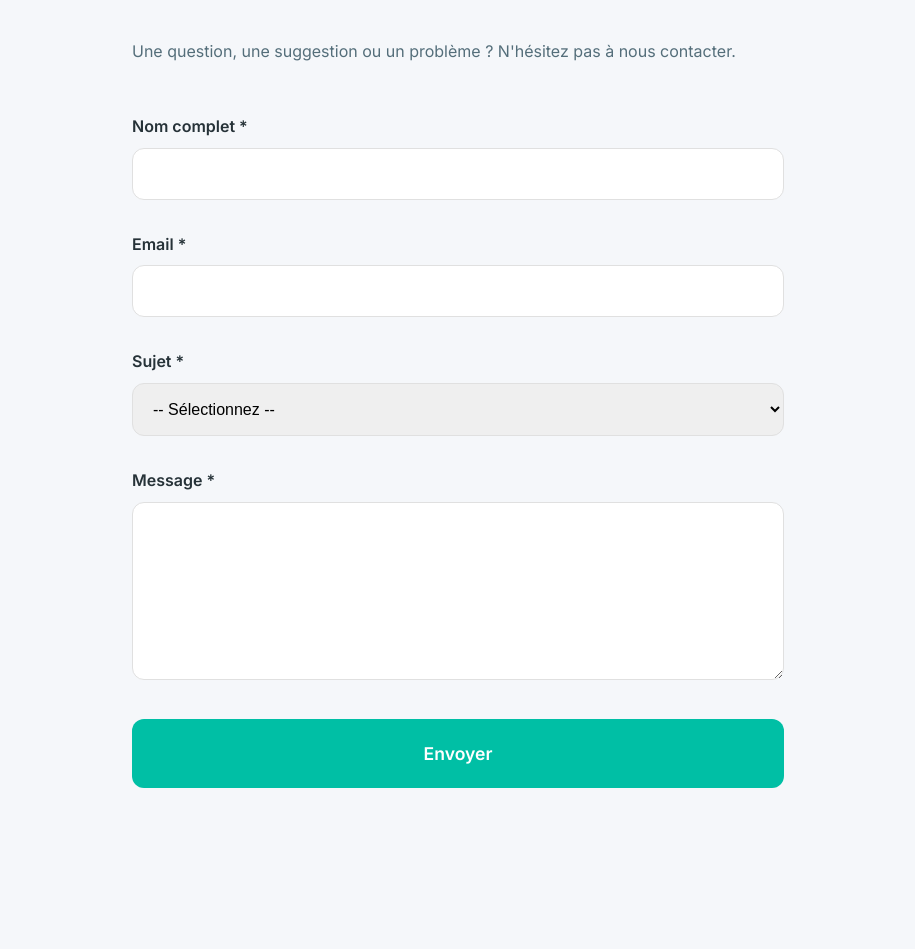
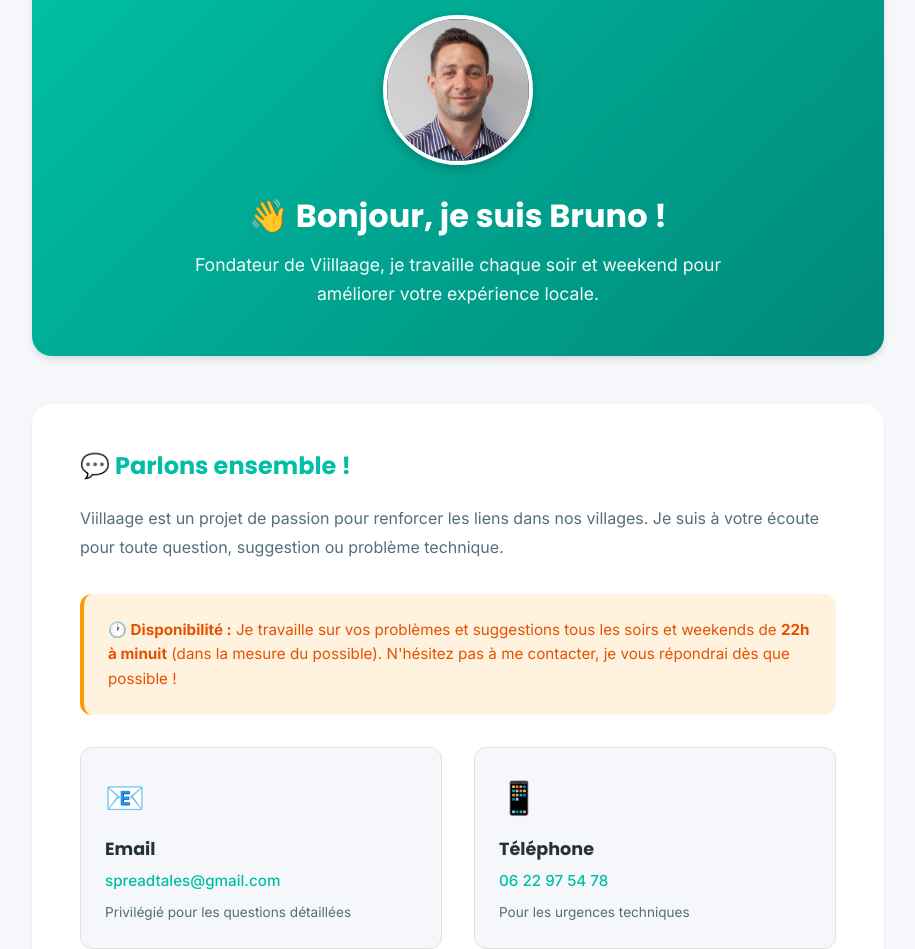
Before and after one commit to CouronneLymphe6/Viillaage, a Next.js app: page /contact in a window 1280 px wide. Shown: the part 150-1099 px from the top of the page, without its empty margins (182-1097 px from the left). Before the commit the page ends 986 px from the top, so only its background shows below. Built offline with nearby package versions, Linux system fonts and the light colour scheme.

Commit message:
feat: Personal founder contact page with photo and direct contact info

```diff
--- a/src/app/(legal)/contact/page.tsx
+++ b/src/app/(legal)/contact/page.tsx
@@ -1,50 +1,13 @@
 'use client';
 
-import { useState } from 'react';
 import { useRouter } from 'next/navigation';
+import Image from 'next/image';
 
 export default function Contact() {
     const router = useRouter();
-    const [formData, setFormData] = useState({
-        name: '',
-        email: '',
-        subject: '',
-        message: ''
-    });
-    const [submitted, setSubmitted] = useState(false);
-    const [loading, setLoading] = useState(false);
-    const [error, setError] = useState('');
-
-    const handleSubmit = async (e: React.FormEvent) => {
-        e.preventDefault();
-        setLoading(true);
-        setError('');
-
-        try {
-            const response = await fetch('/api/contact', {
-                method: 'POST',
-                headers: { 'Content-Type': 'application/json' },
-                body: JSON.stringify(formData)
-            });
-
-            const data = await response.json();
-
-            if (!response.ok) {
-                throw new Error(data.error || 'Erreur lors de l\'envoi');
-            }
-
-            setSubmitted(true);
-            setFormData({ name: '', email: '', subject: '', message: '' });
-            setTimeout(() => setSubmitted(false), 5000);
-        } catch (err: any) {
-            setError(err.message || 'Une erreur est survenue');
-        } finally {
-            setLoading(false);
-        }
-    };
 
     return (
-        <div style={{ maxWidth: '700px', margin: '0 auto', padding: 'var(--spacing-xl) var(--spacing-md)' }}>
+        <div style={{ maxWidth: '900px', margin: '0 auto', padding: 'var(--spacing-xl) var(--spacing-md)' }}>
             {/* Back Button */}
             <button
                 onClick={() => router.back()}
@@ -74,129 +37,262 @@
                 ← Retour
             </button>
 
-            <h1 style={{ marginBottom: 'var(--spacing-lg)', color: 'var(--primary)' }}>
-                Nous Contacter
-            </h1>
-
-            <p style={{ lineHeight: '1.8', color: 'var(--text-secondary)', marginBottom: 'var(--spacing-xl)' }}>
-                Une question, une suggestion ou un problème ? N'hésitez pas à nous contacter.
-            </p>
-
-            {submitted && (
+            {/* Hero Section with Photo */}
             <div style={{
-                    padding: 'var(--spacing-md)',
-                    marginBottom: 'var(--spacing-lg)',
-                    backgroundColor: '#d4edda',
-                    color: '#155724',
-                    borderRadius: 'var(--radius-md)',
-                    border: '1px solid #c3e6cb'
+                backgroundColor: 'var(--secondary)',
+                borderRadius: 'var(--radius-lg)',
+                padding: 'var(--spacing-xl)',
+                marginBottom: 'var(--spacing-xl)',
+                boxShadow: 'var(--shadow-md)',
+                background: 'linear-gradient(135deg, #00BFA5 0%, #00897B 100%)',
             }}>
-                    ✓ Votre message a été envoyé avec succès !
-                </div>
-            )}
-
-            <form onSubmit={handleSubmit} style={{ display: 'flex', flexDirection: 'column', gap: 'var(--spacing-lg)' }}>
-                <div>
-                    <label htmlFor="name" style={{ display: 'block', marginBottom: 'var(--spacing-xs)', fontWeight: '600' }}>
-                        Nom complet *
-                    </label>
-                    <input
-                        type="text"
-                        id="name"
-                        required
-                        value={formData.name}
-                        onChange={(e) => setFormData({ ...formData, name: e.target.value })}
+                <div style={{
+                    display: 'flex',
+                    flexDirection: 'column',
+                    alignItems: 'center',
+                    gap: 'var(--spacing-lg)',
+                    textAlign: 'center'
+                }}>
+                    {/* Photo */}
+                    <div style={{
+                        width: '150px',
+                        height: '150px',
+                        borderRadius: '50%',
+                        overflow: 'hidden',
+                        border: '4px solid white',
+                        boxShadow: '0 4px 12px rgba(0,0,0,0.2)'
+                    }}>
+                        <img
+                            src="/bruno-founder.png"
+                            alt="Bruno Alessi - Fondateur de Viillaage"
                             style={{
                                 width: '100%',
-                            padding: 'var(--spacing-sm)',
-                            borderRadius: 'var(--radius-md)',
-                            border: '1px solid var(--border)',
-                            fontSize: '1rem'
+                                height: '100%',
+                                objectFit: 'cover'
                             }}
                         />
                     </div>
 
+                    {/* Title */}
                     <div>
-                    <label htmlFor="email" style={{ display: 'block', marginBottom: 'var(--spacing-xs)', fontWeight: '600' }}>
-                        Email *
-                    </label>
-                    <input
-                        type="email"
-                        id="email"
-                        required
-                        value={formData.email}
-                        onChange={(e) => setFormData({ ...formData, email: e.target.value })}
-                        style={{
-                            width: '100%',
-                            padding: 'var(--spacing-sm)',
+                        <h1 style={{
+                            color: 'white',
+                            fontSize: '2rem',
+                            marginBottom: 'var(--spacing-sm)',
+                            fontWeight: '700'
+                        }}>
+                            👋 Bonjour, je suis Bruno !
+                        </h1>
+                        <p style={{
+                            color: 'rgba(255,255,255,0.95)',
+                            fontSize: '1.1rem',
+                            lineHeight: '1.6',
+                            maxWidth: '600px',
+                            margin: '0 auto'
+                        }}>
+                            Fondateur de Viillaage, je travaille chaque soir et weekend pour améliorer votre expérience locale.
+                        </p>
+                    </div>
+                </div>
+            </div>
+
+            {/* Main Content */}
+            <div style={{
+                backgroundColor: 'var(--secondary)',
+                borderRadius: 'var(--radius-lg)',
+                padding: 'var(--spacing-xl)',
+                marginBottom: 'var(--spacing-xl)',
+                boxShadow: 'var(--shadow-sm)'
+            }}>
+                <h2 style={{
+                    color: 'var(--primary)',
+                    fontSize: '1.5rem',
+                    marginBottom: 'var(--spacing-md)',
+                    display: 'flex',
+                    alignItems: 'center',
+                    gap: '8px'
+                }}>
+                    💬 Parlons ensemble !
+                </h2>
+
+                <p style={{
+                    lineHeight: '1.8',
+                    color: 'var(--text-secondary)',
+                    marginBottom: 'var(--spacing-lg)',
+                    fontSize: '1rem'
+                }}>
+                    Viillaage est un projet de passion pour renforcer les liens dans nos villages.
+                    Je suis à votre écoute pour toute question, suggestion ou problème technique.
+                </p>
+
+                {/* Availability */}
+                <div style={{
+                    padding: 'var(--spacing-md)',
+                    backgroundColor: '#fff3e0',
+                    borderLeft: '4px solid #ff9800',
+                    borderRadius: 'var(--radius-md)',
+                    marginBottom: 'var(--spacing-lg)'
+                }}>
+                    <p style={{
+                        margin: 0,
+                        color: '#e65100',
+                        fontSize: '0.95rem',
+                        lineHeight: '1.6'
+                    }}>
+                        <strong>🕐 Disponibilité :</strong> Je travaille sur vos problèmes et suggestions tous les soirs et weekends de <strong>22h à minuit</strong> (dans la mesure du possible). N'hésitez pas à me contacter, je vous répondrai dès que possible !
+                    </p>
+                </div>
+
+                {/* Contact Methods */}
+                <div style={{
+                    display: 'grid',
+                    gridTemplateColumns: 'repeat(auto-fit, minmax(250px, 1fr))',
+                    gap: 'var(--spacing-lg)',
+                    marginBottom: 'var(--spacing-lg)'
+                }}>
+                    {/* Email */}
+                    <div style={{
+                        padding: 'var(--spacing-md)',
+                        backgroundColor: 'var(--background)',
                         borderRadius: 'var(--radius-md)',
                         border: '1px solid var(--border)',
-                            fontSize: '1rem'
+                        transition: 'transform 0.2s, box-shadow 0.2s'
                     }}
-                    />
+                        onMouseOver={(e) => {
+                            e.currentTarget.style.transform = 'translateY(-2px)';
+                            e.currentTarget.style.boxShadow = 'var(--shadow-md)';
+                        }}
+                        onMouseOut={(e) => {
+                            e.currentTarget.style.transform = 'translateY(0)';
+                            e.currentTarget.style.boxShadow = 'none';
+                        }}
+                    >
+                        <div style={{
+                            fontSize: '2rem',
+                            marginBottom: 'var(--spacing-sm)'
+                        }}>📧</div>
+                        <h3 style={{
+                            color: 'var(--text-main)',
+                            fontSize: '1.1rem',
+                            marginBottom: 'var(--spacing-xs)'
+                        }}>Email</h3>
+                        <a
+                            href="mailto:spreadtales@gmail.com"
+                            style={{
+                                color: 'var(--primary)',
+                                textDecoration: 'none',
+                                fontSize: '0.95rem',
+                                fontWeight: '500'
+                            }}
+                        >
+                            spreadtales@gmail.com
+                        </a>
+                        <p style={{
+                            fontSize: '0.85rem',
+                            color: 'var(--text-secondary)',
+                            marginTop: 'var(--spacing-xs)',
+                            margin: '8px 0 0 0'
+                        }}>
+                            Privilégié pour les questions détaillées
+                        </p>
                     </div>
 
-                <div>
-                    <label htmlFor="subject" style={{ display: 'block', marginBottom: 'var(--spacing-xs)', fontWeight: '600' }}>
-                        Sujet *
-                    </label>
-                    <select
-                        id="subject"
-                        required
-                        value={formData.subject}
-                        onChange={(e) => setFormData({ ...formData, subject: e.target.value })}
-                        style={{
-                            width: '100%',
-                            padding: 'var(--spacing-sm)',
+                    {/* Phone */}
+                    <div style={{
+                        padding: 'var(--spacing-md)',
+                        backgroundColor: 'var(--background)',
                         borderRadius: 'var(--radius-md)',
                         border: '1px solid var(--border)',
-                            fontSize: '1rem'
+                        transition: 'transform 0.2s, box-shadow 0.2s'
+                    }}
+                        onMouseOver={(e) => {
+                            e.currentTarget.style.transform = 'translateY(-2px)';
+                            e.currentTarget.style.boxShadow = 'var(--shadow-md)';
+                        }}
+                        onMouseOut={(e) => {
+                            e.currentTarget.style.transform = 'translateY(0)';
+                            e.currentTarget.style.boxShadow = 'none';
                         }}
                     >
-                        <option value="">-- Sélectionnez --</option>
-                        <option value="question">Question</option>
-                        <option value="technique">Problème technique</option>
-                        <option value="autre">Autre</option>
-                    </select>
+                        <div style={{
+                            fontSize: '2rem',
+                            marginBottom: 'var(--spacing-sm)'
+                        }}>📱</div>
+                        <h3 style={{
+                            color: 'var(--text-main)',
+                            fontSize: '1.1rem',
+                            marginBottom: 'var(--spacing-xs)'
+                        }}>Téléphone</h3>
+                        <a
+                            href="tel:+33622975478"
+                            style={{
+                                color: 'var(--primary)',
+                                textDecoration: 'none',
+                                fontSize: '0.95rem',
+                                fontWeight: '500'
+                            }}
+                        >
+                            06 22 97 54 78
+                        </a>
+                        <p style={{
+                            fontSize: '0.85rem',
+                            color: 'var(--text-secondary)',
+                            marginTop: 'var(--spacing-xs)',
+                            margin: '8px 0 0 0'
+                        }}>
+                            Pour les urgences techniques
+                        </p>
+                    </div>
                 </div>
 
-                <div>
-                    <label htmlFor="message" style={{ display: 'block', marginBottom: 'var(--spacing-xs)', fontWeight: '600' }}>
-                        Message *
-                    </label>
-                    <textarea
-                        id="message"
-                        required
-                        rows={8}
-                        value={formData.message}
-                        onChange={(e) => setFormData({ ...formData, message: e.target.value })}
-                        style={{
-                            width: '100%',
-                            padding: 'var(--spacing-sm)',
+                {/* Message */}
+                <div style={{
+                    padding: 'var(--spacing-md)',
+                    backgroundColor: '#e8f5e9',
                     borderRadius: 'var(--radius-md)',
-                            border: '1px solid var(--border)',
+                    textAlign: 'center'
+                }}>
+                    <p style={{
+                        margin: 0,
+                        color: 'var(--text-main)',
                         fontSize: '1rem',
-                            resize: 'vertical'
-                        }}
-                    />
+                        lineHeight: '1.6'
+                    }}>
+                        <strong>🌱 Ensemble, faisons grandir Viillaage !</strong><br />
+                        <span style={{ fontSize: '0.9rem', color: 'var(--text-secondary)' }}>
+                            Votre feedback est précieux pour améliorer l'expérience de toute la communauté.
+                        </span>
+                    </p>
+                </div>
             </div>
 
-                <button
-                    type="submit"
-                    style={{
-                        padding: 'var(--spacing-md) var(--spacing-lg)',
-                        backgroundColor: 'var(--primary)',
-                        color: 'white',
-                        border: 'none',
-                        borderRadius: 'var(--radius-md)',
-                        fontSize: '1.1rem',
-                        fontWeight: '600',
-                        cursor: 'pointer'
-                    }}
-                >
-                    Envoyer
-                </button>
-            </form>
+            {/* FAQ / Tips */}
+            <div style={{
+                backgroundColor: 'var(--secondary)',
+                borderRadius: 'var(--radius-lg)',
+                padding: 'var(--spacing-xl)',
+                boxShadow: 'var(--shadow-sm)'
+            }}>
+                <h2 style={{
+                    color: 'var(--primary)',
+                    fontSize: '1.3rem',
+                    marginBottom: 'var(--spacing-md)'
+                }}>
+                    💡 Conseils pour me contacter
+                </h2>
+
+                <ul style={{
+                    lineHeight: '1.8',
+                    color: 'var(--text-secondary)',
+                    paddingLeft: 'var(--spacing-lg)',
+                    margin: 0
+                }}>
+                    <li><strong>Email</strong> : Idéal pour les questions détaillées, suggestions de fonctionnalités, ou rapports de bugs</li>
+                    <li><strong>Téléphone</strong> : Réservé aux urgences techniques (application inaccessible, problème critique)</li>
+                    <li><strong>Réponse</strong> : Je m'engage à répondre sous 24-48h maximum</li>
+                    <li><strong>Horaires</strong> : Je travaille principalement le soir (22h-minuit) et les weekends</li>
+                </ul>
+            </div>
         </div>
     );
 }
```
Also changed, not shown: public/bruno-founder.png (added). Lines whose indentation alone changed are shown as unchanged.
